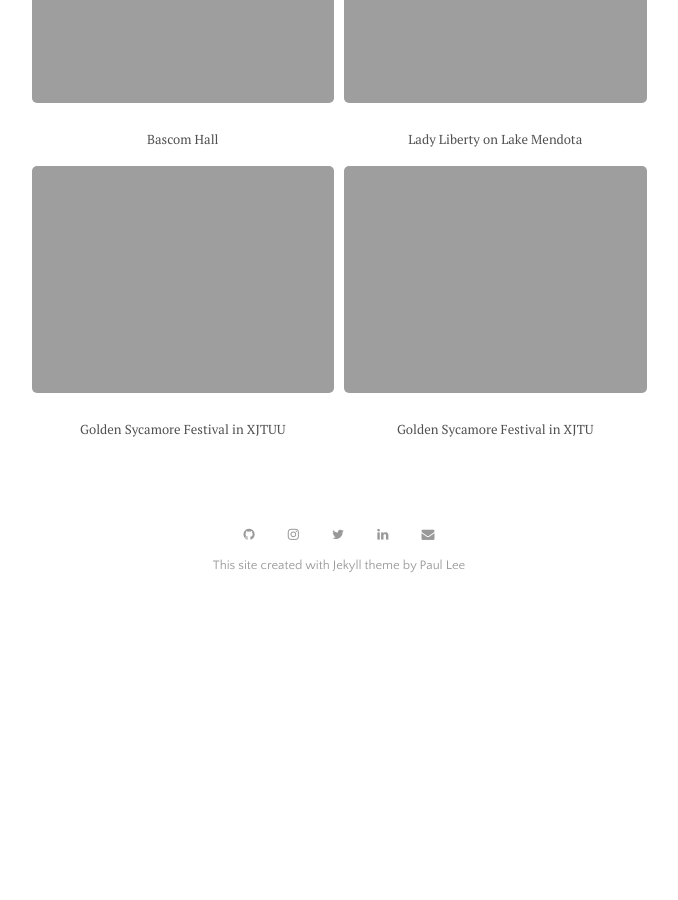
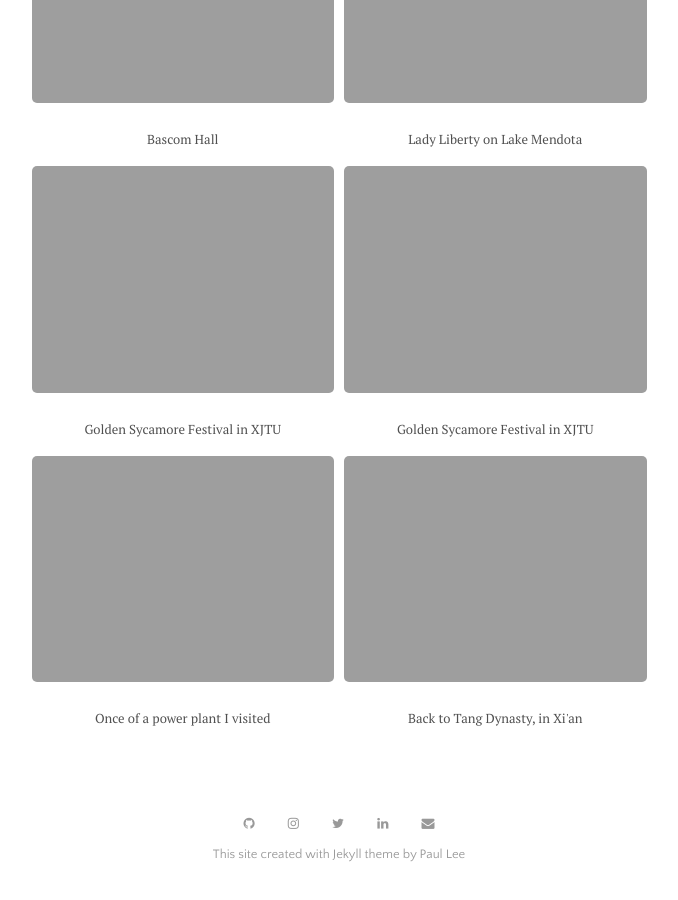
Before and after one commit to zhengwuma/zhengwuma.github.io, a Jekyll site: the page built from menu/gallery.md, in a window 1280 px wide and 900 px high, scrolled down 2097 px. Shown: the whole window, without its empty margins (301-979 px from the left). Built offline with Jekyll 4.4.1, drawn with Linux system fonts in a browser that asks for light colours; before the commit the page ends 2708 px from its top, so only the background shows below that.

Commit message:
Update pic.html

```diff
--- a/_layouts/pic.html
+++ b/_layouts/pic.html
@@ -75,7 +75,7 @@ layout: default
 <div style="display: flex; align-items: flex-start;">
   <div style="text-align: center;margin-right: 10px;">
     <img src="{{ site.github.url }}/assets/img/gold.jpg" style="max-width: 100%;">
-    <p class="caption"> <font size="2"> Golden Sycamore Festival in XJTUU </front> </p>
+    <p class="caption"> <font size="2"> Golden Sycamore Festival in XJTU </front> </p>
   </div>
 
    <div style="text-align: center;">
@@ -83,3 +83,15 @@ layout: default
     <p class="caption"> <font size="2"> Golden Sycamore Festival in XJTU </front> </p>
   </div>
 </div>
+
+<div style="display: flex; align-items: flex-start;">
+  <div style="text-align: center;margin-right: 10px;">
+    <img src="{{ site.github.url }}/assets/img/power.jpg" style="max-width: 100%;">
+    <p class="caption"> <font size="2"> Once of a power plant I visited </front> </p>
+  </div>
+
+   <div style="text-align: center;">
+    <img src="{{ site.github.url }}/assets/img/mask.jpg" style="max-width: 100%;">
+    <p class="caption"> <font size="2"> Back to Tang Dynasty, in Xi'an </front> </p>
+  </div>
+</div>
```
